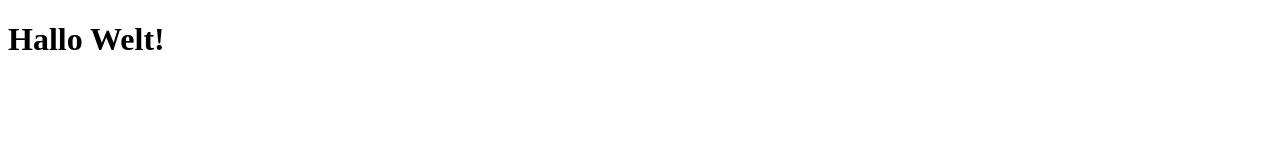
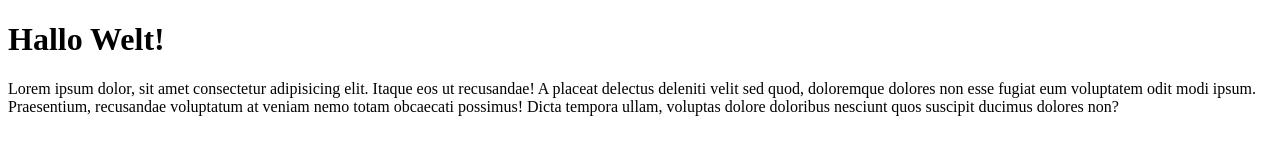
Before and after one commit to Mohamed-aldabaan/Deployment-test-29012024, a plain HTML site: page index.html in a window 1280 px wide. Drawn offline with Linux system fonts and the light colour scheme.

Commit message:
lorem einfügen

```diff
--- a/index.html
+++ b/index.html
@@ -1,11 +1,18 @@
 <!DOCTYPE html>
 <html lang="en">
-<head>
-    <meta charset="UTF-8">
-    <meta name="viewport" content="width=device-width, initial-scale=1.0">
+  <head>
+    <meta charset="UTF-8" />
+    <meta name="viewport" content="width=device-width, initial-scale=1.0" />
     <title>Deployment</title>
-</head>
-<body>
+  </head>
+  <body>
     <h1>Hallo Welt!</h1>
-</body>
+    <p>
+      Lorem ipsum dolor, sit amet consectetur adipisicing elit. Itaque eos ut
+      recusandae! A placeat delectus deleniti velit sed quod, doloremque dolores
+      non esse fugiat eum voluptatem odit modi ipsum. Praesentium, recusandae
+      voluptatum at veniam nemo totam obcaecati possimus! Dicta tempora ullam,
+      voluptas dolore doloribus nesciunt quos suscipit ducimus dolores non?
+    </p>
+  </body>
 </html>
```
